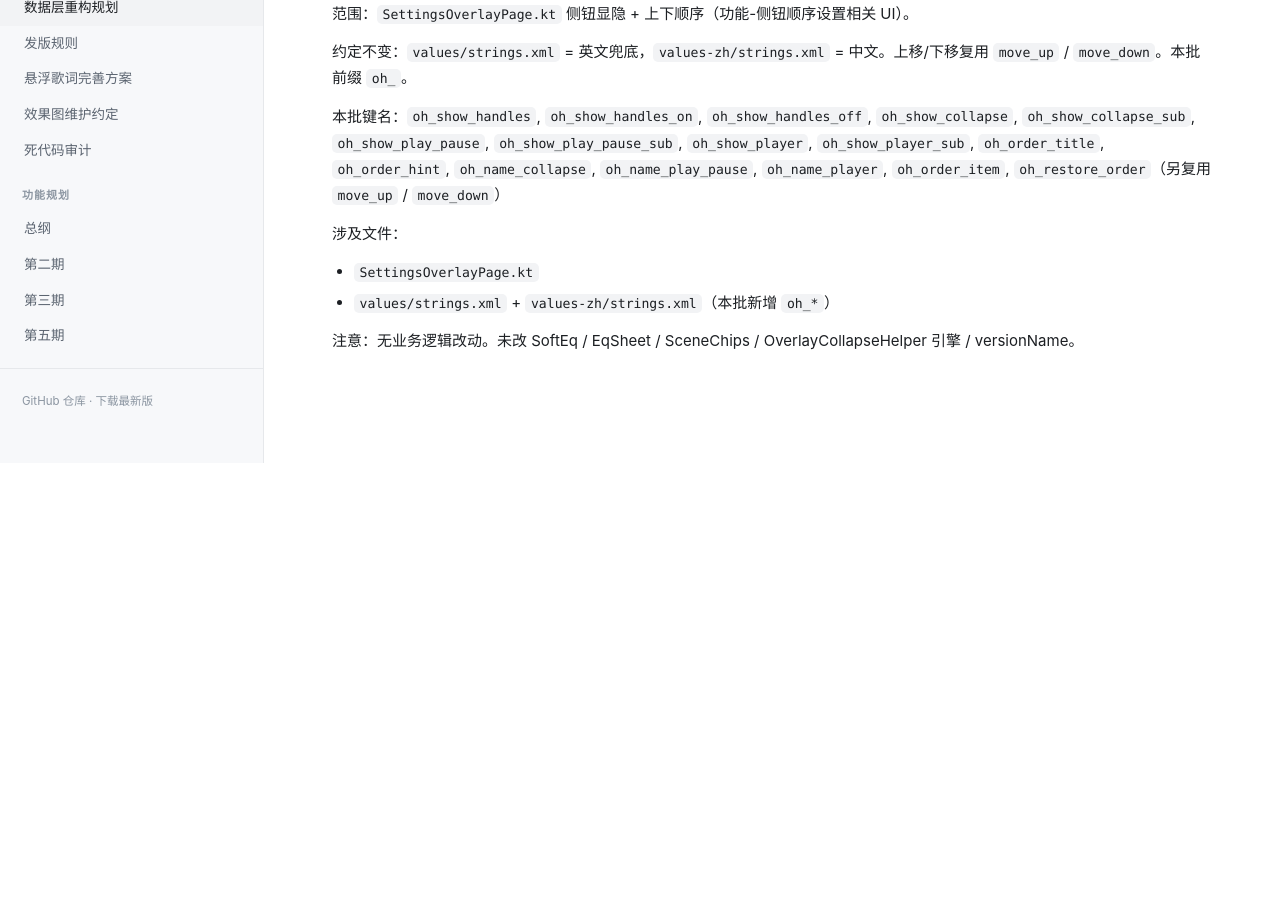
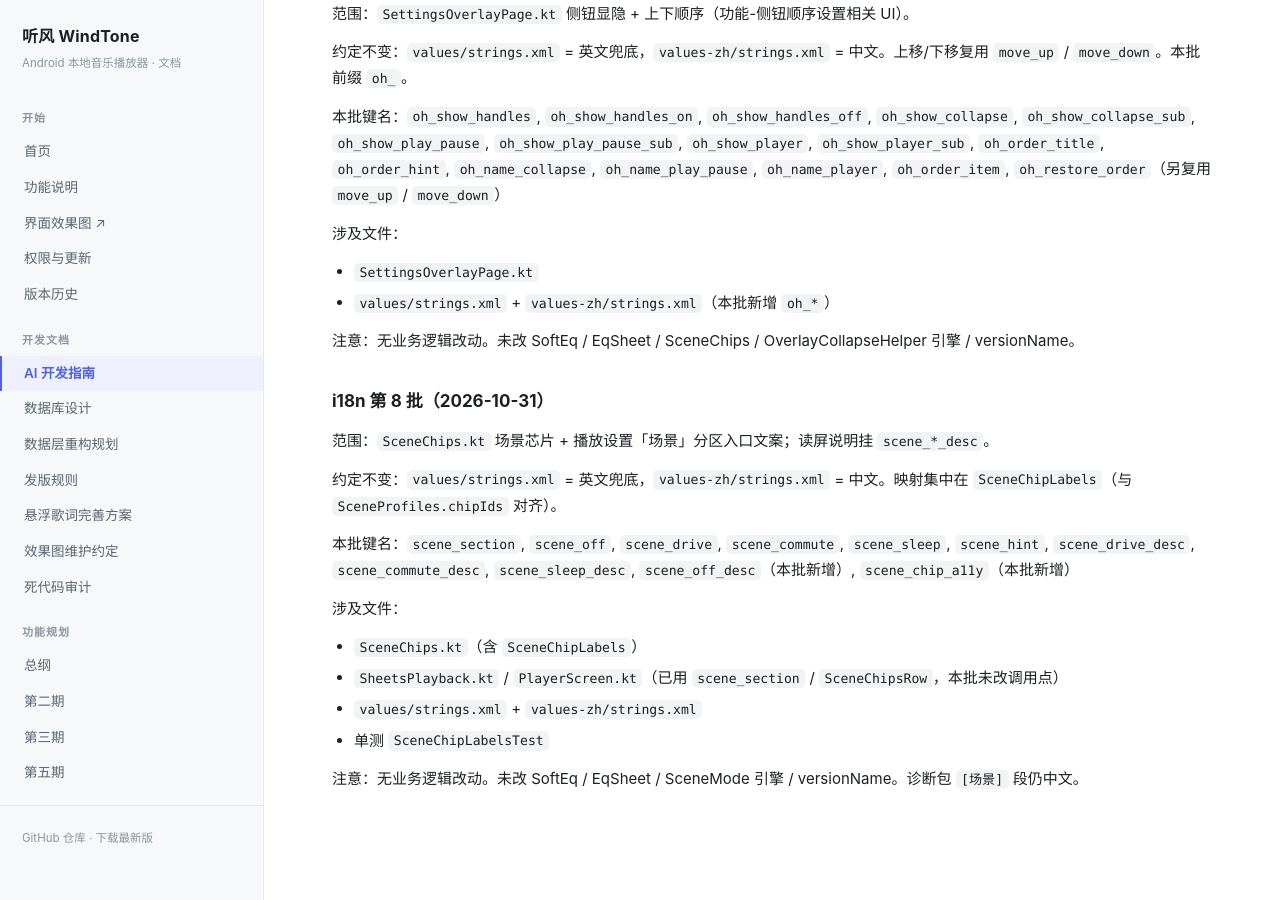
Before and after one commit to LuckyLearning/WindTone, a Jekyll site: the page built from docs/AI开发指南.md, in a window 1280 px wide and 900 px high, scrolled down 61132 px. Built offline with Jekyll 4.4.1, drawn with Linux system fonts in a browser that asks for light colours; before the commit the page ends 61595 px from its top, so only the background shows below that.

Commit message:
refactor(i18n): 第 8 批 SceneChips 场景化芯片/设置入口
抽出 SceneChipLabels；挂 scene_*_desc 读屏；补 scene_off_desc / scene_chip_a11y。
未改 SoftEq/SceneMode 引擎/versionName。

```diff
--- a/app/src/main/res/values-zh/strings.xml
+++ b/app/src/main/res/values-zh/strings.xml
@@ -787,6 +787,7 @@
     <string name="soft_eq_confirm_hint">打开后，在硬均衡器不可用时用软路径滤波。硬均衡器恢复可用时会自动关掉软路径（此偏好会保留）。</string>
     <string name="eq_volume_balance_hint">有 ReplayGain 或 iTunes 音量标签时优先采用，没有标签再按整曲响度压低过响的歌。这不是上面的「响度增强」。</string>
 
+    <!-- i18n batch 8 (2026-10-31): SceneChips / 播放设置「场景」分区 -->
     <string name="scene_section">场景</string>
     <string name="scene_off">关闭</string>
     <string name="scene_drive">驾车</string>
@@ -796,6 +797,8 @@
     <string name="scene_drive_desc">车载驾驶音效，关掉睡眠定时</string>
     <string name="scene_commute_desc">清澈人声，适合路上听播客与流行</string>
     <string name="scene_sleep_desc">柔和环绕，并打开 45 分钟睡眠定时</string>
+    <string name="scene_off_desc">离开场景并还原进入前的听感、速度与睡眠定时</string>
+    <string name="scene_chip_a11y">%1$s。%2$s</string>
 
 
     <!-- ================================================================
--- a/app/src/main/res/values/strings.xml
+++ b/app/src/main/res/values/strings.xml
@@ -818,6 +818,7 @@
     <string name="soft_eq_confirm_hint">When on, soft-path filtering runs if the hard equalizer is unavailable. When hard EQ comes back, soft turns off automatically (this preference is kept).</string>
     <string name="eq_volume_balance_hint">Uses ReplayGain or iTunes volume tags when the file has them, and falls back to a loudness estimate otherwise. This is not Loudness Enhance.</string>
 
+    <!-- i18n batch 8 (2026-10-31): SceneChips / scene section in player options -->
     <string name="scene_section">Scenes</string>
     <string name="scene_off">Off</string>
     <string name="scene_drive">Drive</string>
@@ -827,6 +828,8 @@
     <string name="scene_drive_desc">Car-drive sound profile; sleep timer off</string>
     <string name="scene_commute_desc">Clear vocals for podcasts and pop on the go</string>
     <string name="scene_sleep_desc">Soft surround with a 45-minute sleep timer</string>
+    <string name="scene_off_desc">Leave the scene and restore what you had before entering</string>
+    <string name="scene_chip_a11y">%1$s. %2$s</string>
 
 
     <!-- ================================================================
--- a/docs/AI开发指南.md
+++ b/docs/AI开发指南.md
@@ -2219,3 +2219,20 @@
 - `values/strings.xml` + `values-zh/strings.xml`（本批新增 `oh_*`）
 
 注意：无业务逻辑改动。未改 SoftEq / EqSheet / SceneChips / OverlayCollapseHelper 引擎 / versionName。
+
+### i18n 第 8 批（2026-10-31）
+
+范围：`SceneChips.kt` 场景芯片 + 播放设置「场景」分区入口文案；读屏说明挂 `scene_*_desc`。
+
+约定不变：`values/strings.xml` = 英文兜底，`values-zh/strings.xml` = 中文。映射集中在 `SceneChipLabels`（与 `SceneProfiles.chipIds` 对齐）。
+
+本批键名：`scene_section`, `scene_off`, `scene_drive`, `scene_commute`, `scene_sleep`, `scene_hint`, `scene_drive_desc`, `scene_commute_desc`, `scene_sleep_desc`, `scene_off_desc`（本批新增）, `scene_chip_a11y`（本批新增）
+
+涉及文件：
+
+- `SceneChips.kt`（含 `SceneChipLabels`）
+- `SheetsPlayback.kt` / `PlayerScreen.kt`（已用 `scene_section` / `SceneChipsRow`，本批未改调用点）
+- `values/strings.xml` + `values-zh/strings.xml`
+- 单测 `SceneChipLabelsTest`
+
+注意：无业务逻辑改动。未改 SoftEq / EqSheet / SceneMode 引擎 / versionName。诊断包 `[场景]` 段仍中文。
```
Also changed, not shown: docs/功能-i18n侧钮顺序设置.md (+1 -1 lines), docs/功能-i18n场景化.md (added, +36 -0 lines), docs/功能说明.md (+1 -0 lines), docs/规划-下一步.md (+1 -1 lines), 2 other files.
